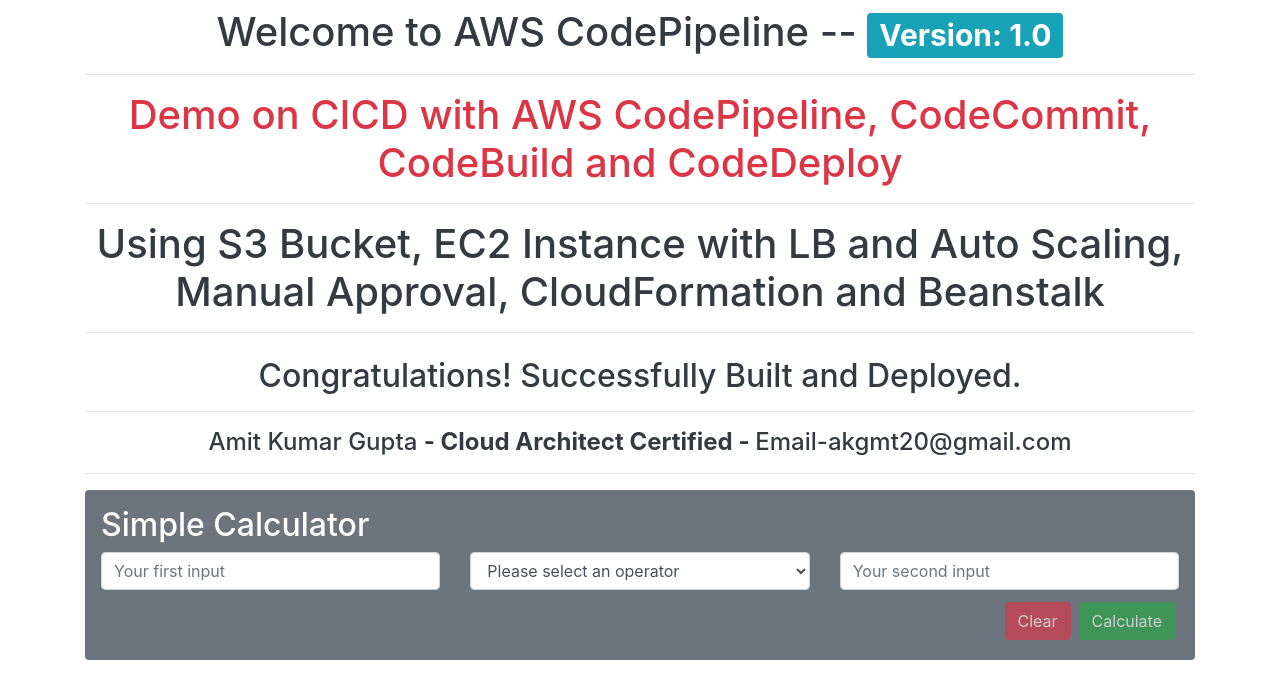
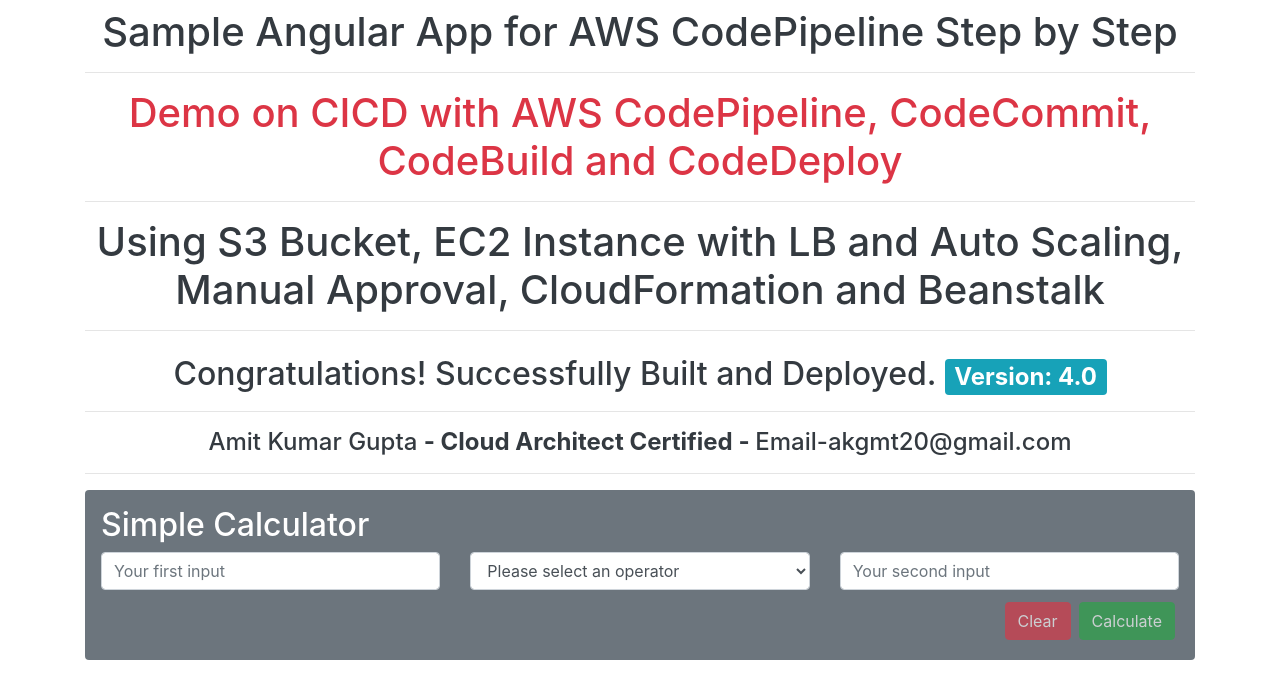
Before and after one commit to devops3210/AWS-CICD, an Angular app: page / in a window 1280 px wide. Shown: the top 698 px of the page. Built offline with nearby package versions, Linux system fonts and the light colour scheme.

Commit message:
Updated
Updated

```diff
--- a/src/app/app.component.html
+++ b/src/app/app.component.html
@@ -2,7 +2,7 @@
   <div class="row pt-2">
     <div class="col">
       <h1 id="page-title" class="text-dark text-center">
-        Welcome to AWS CodePipeline -- <span class="badge badge-info">Version: 1.0</span>
+        Sample Angular App for AWS CodePipeline Step by Step
       </h1>
 
 	  <hr>
@@ -24,7 +24,7 @@
   <div class="row pt-2">
     <div class="col">
 
-	  <h2 class="text-dark text-center"> Congratulations! Successfully Built and Deployed. </h2>
+	  <h2 class="text-dark text-center"> Congratulations! Successfully Built and Deployed.  <span class="badge badge-info">Version: 4.0</span> </h2>
       <hr>
       <h4 class="text-dark text-center"> Amit Kumar Gupta <strong> - Cloud Architect Certified - </strong> Email-akgmt20@gmail.com </h4>
       <hr>
```
